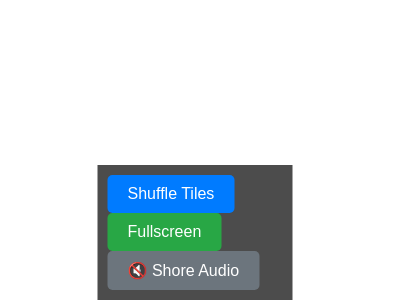
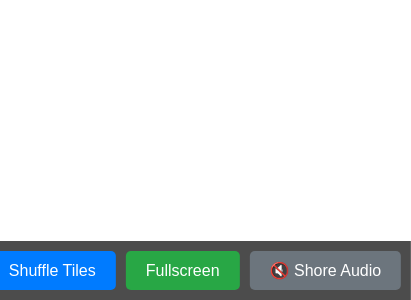
Before and after one commit to dmikhailov/pieceful-place, a website: page index.html in a window 390 px wide. Shown: the part 544-844 px from the top of the page, 411 px wide, since content can reach past the window. Drawn offline with Linux system fonts and the light colour scheme.

Commit message:
Implement dynamic grid sizing in script.js and enhance layout styles in index.html for improved responsiveness

```diff
--- a/index.html
+++ b/index.html
@@ -1,8 +1,8 @@
 <!DOCTYPE html>
 <html lang="en">
   <head>
-    <meta charset="UTF-8">
-    <meta name="viewport" content="width=device-width, initial-scale=1.0">
+    <meta charset="UTF-8" />
+    <meta name="viewport" content="width=device-width, initial-scale=1.0" />
     <title>Video Canvas Grid</title>
     <style>
       body {
@@ -14,8 +14,6 @@
       }
       .grid-container {
         display: grid;
-            grid-template-columns: repeat(5, 1fr);
-            grid-template-rows: repeat(3, 1fr);
         gap: 1px;
         width: 100vw;
         flex: 1;
@@ -62,6 +60,8 @@
         transform: translateX(-50%);
         z-index: 1000;
         transition: opacity 0.3s ease, transform 0.3s ease;
+        display: flex;
+        white-space: nowrap;
       }
 
       /* Hide button container in fullscreen mode by default */
@@ -99,13 +99,48 @@
     <audio id="shoreAudio" src="audio/seashore.mp3" loop volume="1"></audio>
 
     <div class="button-container">
-        <button id="shuffleBtn" style="padding: 10px 20px; font-size: 16px; background-color: #007bff; color: white; border: none; border-radius: 5px; cursor: pointer; margin-right: 10px;">
+      <button
+        id="shuffleBtn"
+        style="
+          padding: 10px 20px;
+          font-size: 16px;
+          background-color: #007bff;
+          color: white;
+          border: none;
+          border-radius: 5px;
+          cursor: pointer;
+          margin-right: 10px;
+        "
+      >
         Shuffle Tiles
       </button>
-        <button id="fullscreenBtn" style="padding: 10px 20px; font-size: 16px; background-color: #28a745; color: white; border: none; border-radius: 5px; cursor: pointer; margin-right: 10px;">
+      <button
+        id="fullscreenBtn"
+        style="
+          padding: 10px 20px;
+          font-size: 16px;
+          background-color: #28a745;
+          color: white;
+          border: none;
+          border-radius: 5px;
+          cursor: pointer;
+          margin-right: 10px;
+        "
+      >
         Fullscreen
       </button>
-        <button id="audioBtn" style="padding: 10px 20px; font-size: 16px; background-color: #6c757d; color: white; border: none; border-radius: 5px; cursor: pointer;">
+      <button
+        id="audioBtn"
+        style="
+          padding: 10px 20px;
+          font-size: 16px;
+          background-color: #6c757d;
+          color: white;
+          border: none;
+          border-radius: 5px;
+          cursor: pointer;
+        "
+      >
         🔇 Shore Audio
       </button>
     </div>
--- a/script.js
+++ b/script.js
@@ -7,9 +7,89 @@ document.addEventListener('DOMContentLoaded', () => {
     const audioBtn = document.getElementById('audioBtn');
     const shoreAudio = document.getElementById('shoreAudio');
     const hoverTrigger = document.getElementById('hoverTrigger');
-    const gridSize = { rows: 3, cols: 5 };
+
+    // Dynamic grid sizing based on screen resolution
+    let gridSize = calculateOptimalGridSize();
     const canvases = [];
     const contexts = [];
+
+    // Function to calculate optimal grid size based on screen dimensions
+    function calculateOptimalGridSize() {
+        const screenWidth = window.innerWidth;
+        const screenHeight = window.innerHeight;
+
+        // Target piece size constraints
+        const minPieceSize = 200;
+        const maxPieceSize = 300;
+
+        // Calculate how many pieces can fit horizontally and vertically
+        const maxCols = Math.floor(screenWidth / minPieceSize);
+        const minCols = Math.ceil(screenWidth / maxPieceSize);
+        const maxRows = Math.floor(screenHeight / minPieceSize);
+        const minRows = Math.ceil(screenHeight / maxPieceSize);
+
+        // Choose optimal number of columns and rows
+        // Prefer more pieces for better gameplay, but within size constraints
+        const cols = Math.max(3, Math.min(maxCols, Math.max(minCols, 5))); // Default to 5 cols if possible
+        const rows = Math.max(2, Math.min(maxRows, Math.max(minRows, 3))); // Default to 3 rows if possible
+
+        // Verify the actual piece sizes will be within range
+        const actualPieceWidth = screenWidth / cols;
+        const actualPieceHeight = screenHeight / rows;
+
+        console.log(`Screen: ${screenWidth}x${screenHeight}, Grid: ${cols}x${rows}, Piece size: ${actualPieceWidth.toFixed(1)}x${actualPieceHeight.toFixed(1)}px`);
+
+        return { rows, cols };
+    }
+
+    // Function to recreate the entire grid with new dimensions
+    function recreateGrid() {
+        // Clear existing canvases
+        gridContainer.innerHTML = '';
+        canvases.length = 0;
+        contexts.length = 0;
+
+        // Recalculate grid size
+        gridSize = calculateOptimalGridSize();
+
+        // Update CSS grid template
+        gridContainer.style.gridTemplateColumns = `repeat(${gridSize.cols}, 1fr)`;
+        gridContainer.style.gridTemplateRows = `repeat(${gridSize.rows}, 1fr)`;
+
+        // Reset tile mapping for new grid size
+        tileMapping = [];
+        hasBeenShuffled = false;
+
+        // Create new canvas elements
+        for (let i = 0; i < gridSize.rows * gridSize.cols; i++) {
+            const container = document.createElement('div');
+            container.className = 'canvas-container';
+            const canvas = document.createElement('canvas');
+            container.appendChild(canvas);
+            gridContainer.appendChild(container);
+
+            canvases.push(canvas);
+            contexts.push(canvas.getContext('2d'));
+            tileMapping.push(i); // Initially, each canvas displays its corresponding grid position
+
+            // Add drag and drop event listeners
+            setupDragAndDrop(canvas, i);
+        }
+
+        // If video is ready, set canvas sizes
+        if (video.videoWidth && video.videoHeight) {
+            const srcWidth = video.videoWidth / gridSize.cols;
+            const srcHeight = video.videoHeight / gridSize.rows;
+
+            canvases.forEach(canvas => {
+                canvas.width = srcWidth;
+                canvas.height = srcHeight;
+            });
+        }
+
+        // Remove solved state when recreating grid
+        gridContainer.classList.remove('solved');
+    }
 
     // Create mapping array for shuffle functionality
     // Each index represents a canvas, value represents which grid position it displays
@@ -28,21 +108,22 @@ document.addEventListener('DOMContentLoaded', () => {
         offsetY: 0
     };
 
-    // Create canvas elements
-    for (let i = 0; i < gridSize.rows * gridSize.cols; i++) {
-        const container = document.createElement('div');
-        container.className = 'canvas-container';
-        const canvas = document.createElement('canvas');
-        container.appendChild(canvas);
-        gridContainer.appendChild(container);
+    // Initialize grid with dynamic sizing
+    recreateGrid();
 
-        canvases.push(canvas);
-        contexts.push(canvas.getContext('2d'));
-        tileMapping.push(i); // Initially, each canvas displays its corresponding grid position
-
-        // Add drag and drop event listeners
-        setupDragAndDrop(canvas, i);
-    }
+    // Handle window resize to recalculate grid size
+    let resizeTimeout;
+    window.addEventListener('resize', () => {
+        // Debounce resize events to avoid excessive recalculations
+        clearTimeout(resizeTimeout);
+        resizeTimeout = setTimeout(() => {
+            const newGridSize = calculateOptimalGridSize();
+            // Only recreate grid if dimensions actually changed
+            if (newGridSize.rows !== gridSize.rows || newGridSize.cols !== gridSize.cols) {
+                recreateGrid();
+            }
+        }, 250);
+    });
 
     // Setup drag and drop for a canvas
     function setupDragAndDrop(canvas, canvasIndex) {
```
Lines whose indentation alone changed are shown as unchanged.
